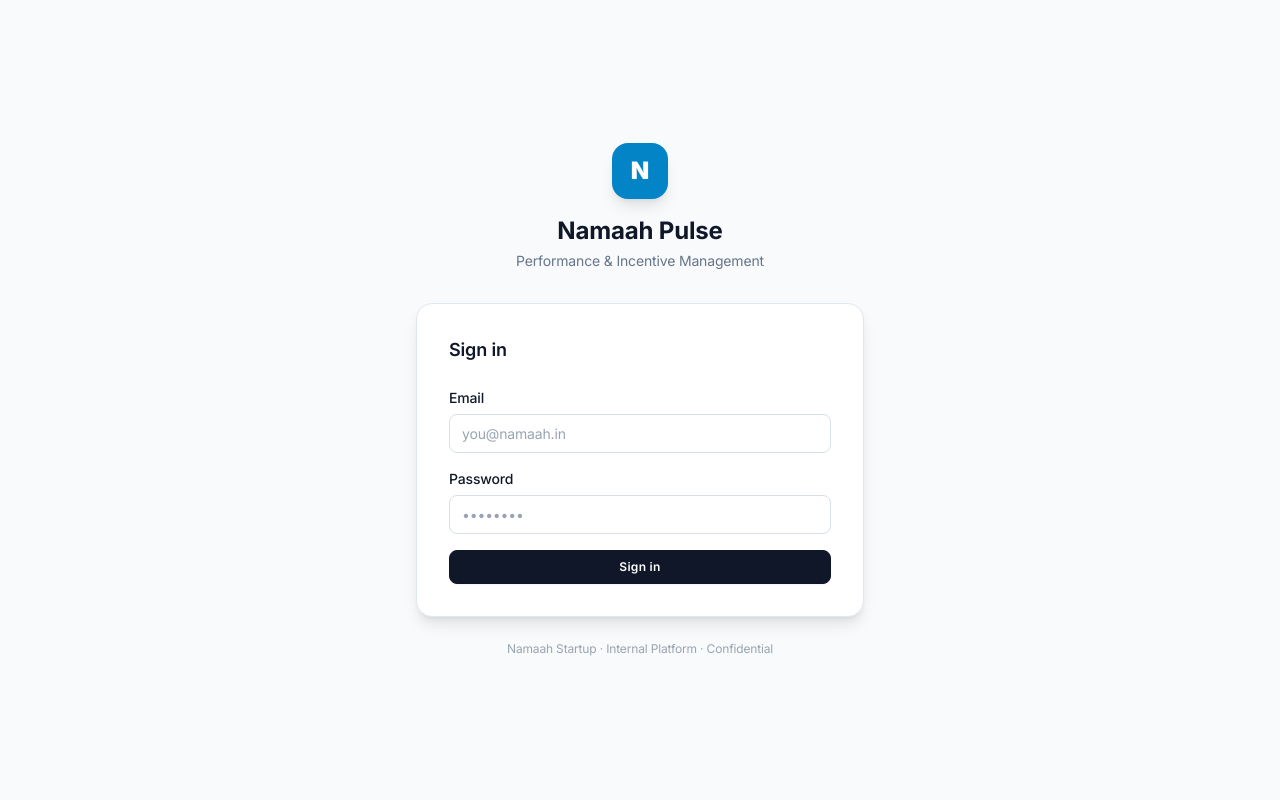
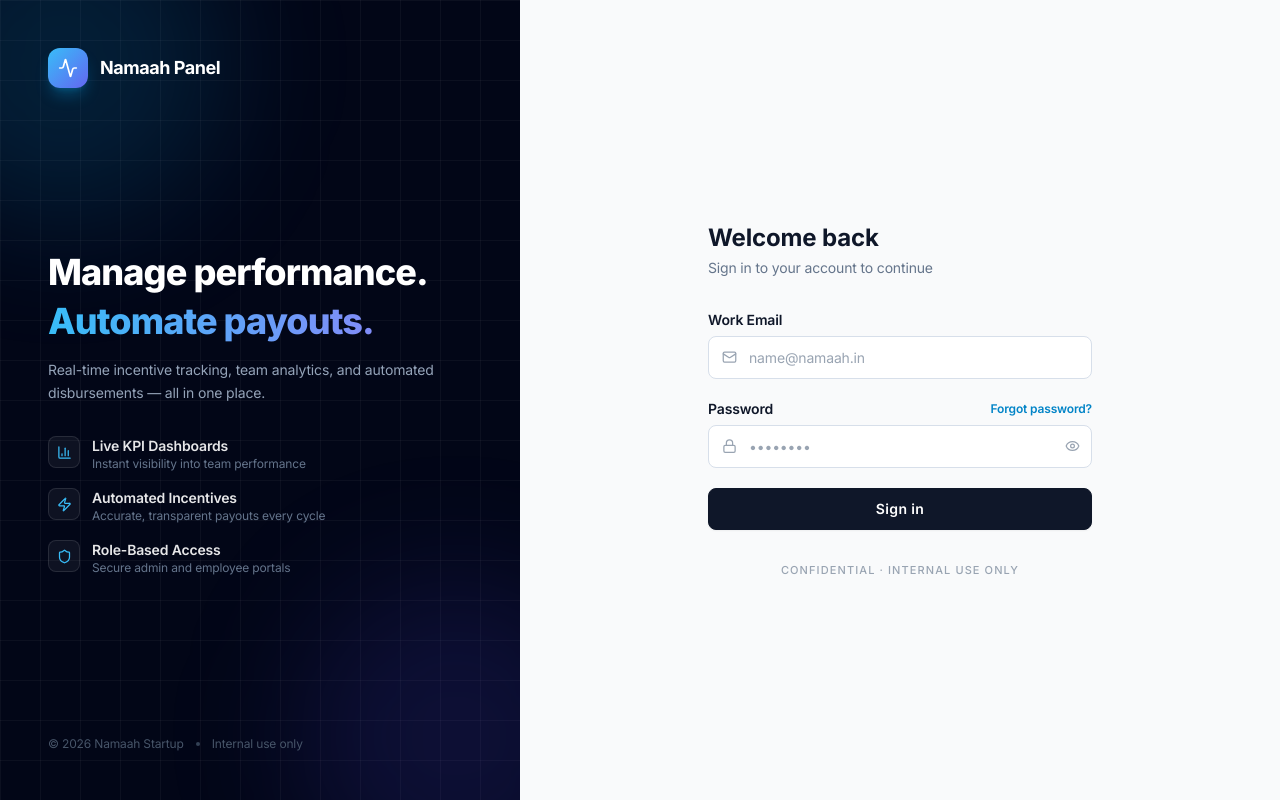
Before and after one commit to ezbillify/EZ-Workspace, a Next.js app: page /login in a window 1280 px wide. Built offline with nearby package versions, Linux system fonts and the light colour scheme; no server answers.

Commit message:
Redesign login + add forgot password page, rename to Namaah Panel

```diff
--- /dev/null
+++ b/src/app/forgot-password/page.tsx
@@ -0,0 +1,121 @@
+"use client";
+
+import { useState } from "react";
+import Link from "next/link";
+import axios from "axios";
+import { Button } from "@/components/ui/Button";
+import { Mail, ArrowLeft, Activity, CheckCircle2 } from "lucide-react";
+
+export default function ForgotPasswordPage() {
+  const [email, setEmail]       = useState("");
+  const [loading, setLoading]   = useState(false);
+  const [sent, setSent]         = useState(false);
+  const [error, setError]       = useState("");
+
+  async function handleSubmit(e: React.FormEvent) {
+    e.preventDefault();
+    setLoading(true);
+    setError("");
+    try {
+      await axios.post("/api/auth/forgot-password", { email });
+      setSent(true);
+    } catch (err: unknown) {
+      setError(
+        (err as { response?: { data?: { error?: string } } })?.response?.data?.error ??
+        "Something went wrong. Please try again."
+      );
+    } finally {
+      setLoading(false);
+    }
+  }
+
+  return (
+    <div className="flex min-h-screen items-center justify-center bg-theme-page px-4">
+      {/* Card */}
+      <div className="w-full max-w-sm">
+
+        {/* Logo */}
+        <div className="mb-8 flex flex-col items-center gap-3">
+          <div className="flex h-12 w-12 items-center justify-center rounded-2xl bg-slate-950 shadow-lg">
+            <Activity size={22} className="text-sky-400" />
+          </div>
+          <span className="text-base font-bold text-theme-fg">Namaah Panel</span>
+        </div>
+
+        {sent ? (
+          /* Success state */
+          <div className="rounded-2xl border border-theme-border bg-theme-surface p-8 text-center shadow-sm">
+            <div className="mx-auto mb-4 flex h-14 w-14 items-center justify-center rounded-full bg-emerald-500/10">
+              <CheckCircle2 size={28} className="text-emerald-600" />
+            </div>
+            <h2 className="mb-2 text-lg font-bold text-theme-fg">Check your email</h2>
+            <p className="mb-6 text-sm text-theme-muted leading-relaxed">
+              We sent a password reset link to <span className="font-semibold text-theme-fg">{email}</span>.
+              It expires in 30 minutes.
+            </p>
+            <p className="mb-6 text-xs text-theme-subtle">
+              Didn't receive it? Check your spam folder or{" "}
+              <button onClick={() => { setSent(false); setEmail(""); }} className="font-semibold text-sky-600 hover:text-sky-500 transition-colors">
+                try again
+              </button>.
+            </p>
+            <Link href="/login">
+              <Button variant="secondary" className="w-full">
+                <ArrowLeft size={14} className="mr-1.5" /> Back to Sign In
+              </Button>
+            </Link>
+          </div>
+        ) : (
+          /* Form state */
+          <div className="rounded-2xl border border-theme-border bg-theme-surface p-8 shadow-sm">
+            <div className="mb-6">
+              <h1 className="text-xl font-bold text-theme-fg">Reset password</h1>
+              <p className="mt-1 text-sm text-theme-muted">
+                Enter your work email and we'll send you a reset link.
+              </p>
+            </div>
+
+            {error && (
+              <div className="mb-5 flex items-center gap-2.5 rounded-xl border border-red-200/60 bg-red-50 px-4 py-3 text-sm text-red-600 dark:border-red-500/20 dark:bg-red-500/10 dark:text-red-400">
+                <div className="flex h-4 w-4 shrink-0 items-center justify-center rounded-full bg-red-500 text-white text-[9px] font-bold">!</div>
+                {error}
+              </div>
+            )}
+
+            <form onSubmit={handleSubmit} className="space-y-5">
+              <div>
+                <label className="mb-1.5 block text-sm font-semibold text-theme-fg">Work Email</label>
+                <div className="relative">
+                  <Mail size={15} className="pointer-events-none absolute left-3.5 top-1/2 -translate-y-1/2 text-theme-subtle" />
+                  <input
+                    type="email"
+                    value={email}
+                    onChange={(e) => setEmail(e.target.value)}
+                    required
+                    autoComplete="email"
+                    placeholder="name@namaah.in"
+                    className="field pl-10 py-2.5"
+                  />
+                </div>
+              </div>
+
+              <Button type="submit" loading={loading} variant="primary" className="w-full py-2.5 text-sm font-semibold">
+                Send Reset Link
+              </Button>
+            </form>
+
+            <div className="mt-5 text-center">
+              <Link href="/login" className="inline-flex items-center gap-1.5 text-xs font-semibold text-theme-muted hover:text-theme-fg transition-colors">
+                <ArrowLeft size={13} /> Back to Sign In
+              </Link>
+            </div>
+          </div>
+        )}
+
+        <p className="mt-6 text-center text-[11px] font-medium uppercase tracking-widest text-theme-subtle">
+          Confidential · Internal use only
+        </p>
+      </div>
+    </div>
+  );
+}
--- a/src/app/layout.tsx
+++ b/src/app/layout.tsx
@@ -7,7 +7,7 @@ import { AuthProvider } from "@/components/layout/AuthProvider";
 const inter = Inter({ subsets: ["latin"] });
 
 export const metadata: Metadata = {
- title: "Namaah Pulse",
+ title: "Namaah Panel",
  description: "Performance, Incentive & Payout Management System",
 };
 
--- a/src/app/login/page.tsx
+++ b/src/app/login/page.tsx
@@ -1,13 +1,16 @@
 "use client";
 
 import { useState } from "react";
+import Link from "next/link";
 import { useAuth } from "@/components/layout/AuthProvider";
 import { Button } from "@/components/ui/Button";
+import { Mail, Lock, Eye, EyeOff, Activity, BarChart3, Zap, Shield } from "lucide-react";
 
 export default function LoginPage() {
   const { login } = useAuth();
   const [email, setEmail]       = useState("");
   const [password, setPassword] = useState("");
+  const [showPwd, setShowPwd]   = useState(false);
   const [loading, setLoading]   = useState(false);
   const [error, setError]       = useState("");
 
@@ -18,76 +21,160 @@ export default function LoginPage() {
     try {
       await login(email, password);
     } catch (err: unknown) {
-      const msg =
+      setError(
         (err as { response?: { data?: { error?: string } } })?.response?.data?.error ??
-        "Invalid credentials";
-      setError(msg);
+        "Invalid email or password."
+      );
     } finally {
       setLoading(false);
     }
   }
 
   return (
-    <div className="flex min-h-screen items-center justify-center bg-theme-page p-4">
-      <div className="w-full max-w-md">
+    <div className="flex min-h-screen bg-theme-page">
+
+      {/* Left panel — branding */}
+      <div className="relative hidden lg:flex lg:w-[520px] flex-col justify-between overflow-hidden bg-slate-950 p-12 shrink-0">
+        {/* Subtle grid */}
+        <div
+          className="pointer-events-none absolute inset-0"
+          style={{
+            backgroundImage: "linear-gradient(to right, rgba(255,255,255,0.04) 1px, transparent 1px), linear-gradient(to bottom, rgba(255,255,255,0.04) 1px, transparent 1px)",
+            backgroundSize: "40px 40px",
+          }}
+        />
+        {/* Glow blobs */}
+        <div className="pointer-events-none absolute -left-24 -top-24 h-80 w-80 rounded-full bg-sky-500/15 blur-3xl" />
+        <div className="pointer-events-none absolute -bottom-24 -right-24 h-80 w-80 rounded-full bg-indigo-600/15 blur-3xl" />
 
         {/* Logo */}
-        <div className="mb-8 text-center">
-          <div className="mx-auto mb-4 flex h-14 w-14 items-center justify-center rounded-2xl bg-sky-600 text-white text-2xl font-black shadow-lg">
-            N
+        <div className="relative flex items-center gap-3">
+          <div className="flex h-10 w-10 items-center justify-center rounded-xl bg-gradient-to-br from-sky-400 to-indigo-500 shadow-lg shadow-sky-500/30">
+            <Activity size={20} className="text-white" />
           </div>
-          <h1 className="text-2xl font-bold text-theme-fg">Namaah Pulse</h1>
-          <p className="text-sm text-theme-muted mt-1">Performance &amp; Incentive Management</p>
+          <span className="text-lg font-bold tracking-tight text-white">Namaah Panel</span>
         </div>
 
-        {/* Card */}
-        <div className="rounded-2xl border border-theme-border bg-theme-surface p-8 shadow-lg">
-          <h2 className="mb-6 text-lg font-semibold text-theme-fg">Sign in</h2>
+        {/* Hero copy */}
+        <div className="relative space-y-8">
+          <div>
+            <h2 className="text-4xl font-extrabold leading-snug tracking-tight text-white">
+              Manage performance.<br />
+              <span className="bg-gradient-to-r from-sky-400 to-indigo-400 bg-clip-text text-transparent">
+                Automate payouts.
+              </span>
+            </h2>
+            <p className="mt-3 text-sm leading-relaxed text-slate-400">
+              Real-time incentive tracking, team analytics, and automated disbursements — all in one place.
+            </p>
+          </div>
+
+          <div className="space-y-4">
+            {[
+              { icon: BarChart3, label: "Live KPI Dashboards",   desc: "Instant visibility into team performance" },
+              { icon: Zap,       label: "Automated Incentives",   desc: "Accurate, transparent payouts every cycle" },
+              { icon: Shield,    label: "Role-Based Access",      desc: "Secure admin and employee portals" },
+            ].map(({ icon: Icon, label, desc }) => (
+              <div key={label} className="flex items-start gap-3">
+                <div className="flex h-8 w-8 shrink-0 items-center justify-center rounded-lg border border-white/10 bg-white/5">
+                  <Icon size={15} className="text-sky-400" />
+                </div>
+                <div>
+                  <p className="text-sm font-semibold text-white/90">{label}</p>
+                  <p className="text-xs text-slate-500">{desc}</p>
+                </div>
+              </div>
+            ))}
+          </div>
+        </div>
+
+        {/* Footer */}
+        <div className="relative flex items-center gap-3 text-xs text-slate-600">
+          <span>© 2026 Namaah Startup</span>
+          <span className="h-1 w-1 rounded-full bg-slate-700" />
+          <span>Internal use only</span>
+        </div>
+      </div>
+
+      {/* Right panel — form */}
+      <div className="flex flex-1 flex-col items-center justify-center px-6 py-12 sm:px-12">
+        {/* Mobile logo */}
+        <div className="mb-8 flex flex-col items-center gap-3 lg:hidden">
+          <div className="flex h-12 w-12 items-center justify-center rounded-2xl bg-slate-950 shadow-lg">
+            <Activity size={22} className="text-sky-400" />
+          </div>
+          <span className="text-xl font-bold text-theme-fg">Namaah Panel</span>
+        </div>
+
+        <div className="w-full max-w-sm">
+          <div className="mb-8">
+            <h1 className="text-2xl font-bold text-theme-fg">Welcome back</h1>
+            <p className="mt-1 text-sm text-theme-muted">Sign in to your account to continue</p>
+          </div>
 
           {error && (
-            <div className="mb-4 rounded-lg bg-theme-danger-bg border border-red-200 px-4 py-3 text-sm text-theme-danger-fg">
+            <div className="mb-6 flex items-center gap-2.5 rounded-xl border border-red-200/60 bg-red-50 px-4 py-3 text-sm text-red-600 dark:border-red-500/20 dark:bg-red-500/10 dark:text-red-400">
+              <div className="flex h-4 w-4 shrink-0 items-center justify-center rounded-full bg-red-500 text-white text-[9px] font-bold">!</div>
               {error}
             </div>
           )}
 
-          <form onSubmit={handleSubmit} className="space-y-4">
+          <form onSubmit={handleSubmit} className="space-y-5">
+            {/* Email */}
             <div>
-              <label className="mb-1.5 block text-sm font-medium text-theme-fg">
-                Email
-              </label>
+              <label className="mb-1.5 block text-sm font-semibold text-theme-fg">Work Email</label>
+              <div className="relative">
+                <Mail size={15} className="pointer-events-none absolute left-3.5 top-1/2 -translate-y-1/2 text-theme-subtle" />
                 <input
                   type="email"
                   value={email}
                   onChange={(e) => setEmail(e.target.value)}
                   required
-                className="field"
-                placeholder="you@namaah.in"
+                  autoComplete="email"
+                  placeholder="name@namaah.in"
+                  className="field pl-10 py-2.5"
                 />
               </div>
+            </div>
 
+            {/* Password */}
             <div>
-              <label className="mb-1.5 block text-sm font-medium text-theme-fg">
-                Password
-              </label>
+              <div className="mb-1.5 flex items-center justify-between">
+                <label className="text-sm font-semibold text-theme-fg">Password</label>
+                <Link href="/forgot-password" className="text-xs font-semibold text-sky-600 hover:text-sky-500 transition-colors">
+                  Forgot password?
+                </Link>
+              </div>
+              <div className="relative">
+                <Lock size={15} className="pointer-events-none absolute left-3.5 top-1/2 -translate-y-1/2 text-theme-subtle" />
                 <input
-                type="password"
+                  type={showPwd ? "text" : "password"}
                   value={password}
                   onChange={(e) => setPassword(e.target.value)}
                   required
-                className="field"
+                  autoComplete="current-password"
                   placeholder="••••••••"
+                  className="field pl-10 pr-10 py-2.5"
                 />
+                <button
+                  type="button"
+                  onClick={() => setShowPwd((v) => !v)}
+                  className="absolute right-3 top-1/2 -translate-y-1/2 text-theme-subtle hover:text-theme-fg transition-colors"
+                >
+                  {showPwd ? <EyeOff size={15} /> : <Eye size={15} />}
+                </button>
+              </div>
             </div>
 
-            <Button type="submit" loading={loading} className="w-full mt-2">
+            <Button type="submit" loading={loading} variant="primary" className="w-full py-2.5 text-sm font-semibold">
               Sign in
             </Button>
           </form>
+
+          <p className="mt-8 text-center text-[11px] font-medium uppercase tracking-widest text-theme-subtle">
+            Confidential · Internal use only
+          </p>
         </div>
-
-        <p className="mt-6 text-center text-xs text-theme-subtle">
-          Namaah Startup · Internal Platform · Confidential
-        </p>
       </div>
     </div>
   );
--- a/src/components/layout/Sidebar.tsx
+++ b/src/components/layout/Sidebar.tsx
@@ -206,7 +206,7 @@ export function Sidebar({ collapsed = false, onToggle }: SidebarProps) {
  </div>
  {!collapsed && (
  <span className="text-sm font-bold text-theme-fg tracking-tight truncate">
- Namaah Pulse
+ Namaah Panel
  </span>
  )}
  </div>
```
Lines whose indentation alone changed are shown as unchanged.
